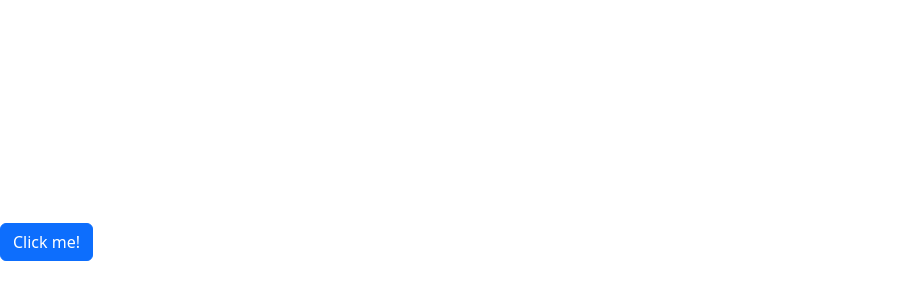
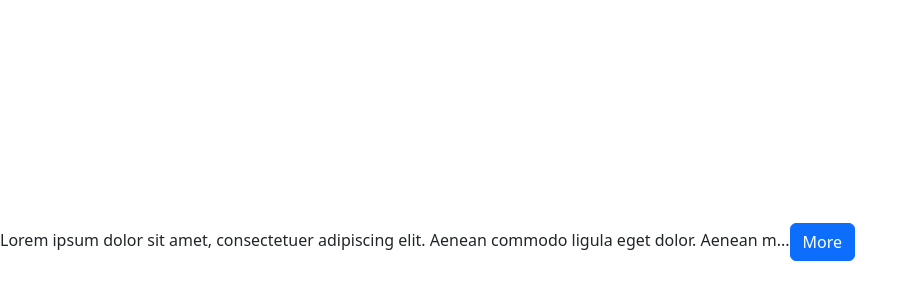
Before and after one commit to mayankgupta804/react-app, a React (Vite) app: page / in a window 1280 px wide. Shown: the part 158-458 px from the top of the page, without its empty margins (0-918 px from the left). Built offline with nearby package versions, Linux system fonts and the light colour scheme; the HTML template or start-up script is replaced by a standard one.

Commit message:
Implement expandable text feature

```diff
--- a/src/App.tsx
+++ b/src/App.tsx
@@ -1,55 +1,30 @@
-import Button from "./components/Button";
-import { useState } from "react";
+import ExpandableText from "./components/ExpandableText";
 
 function App() {
-  const [cart, setCart] = useState({
-    discount: 0.1,
-    items: [
-      { id: 1, title: "Product 1", quantity: 1 },
-      { id: 2, title: "Product 2", quantity: 2 },
-    ],
-  });
-
-  // Solution 1: Using the vanilla React way
-  // const handleClick = () => {
-  //   setPizza({ ...pizza, toppings: [...pizza.toppings, "Cheese"] });
-  // };
-
-  // Solution 2
-  // const handleClick = () => {
-  //   setPizza(
-  //     produce((draft) => {
-  //       draft.toppings.push("Cheese");
-  //     })
-  //   );
-  // };
-
-  // Solution 3
-  const handleClick = () => {
-    const updatedItems = cart.items.map((item) => {
-      if (item.id === 1) {
-        return { ...item, quantity: item.quantity + 1 };
-      } else {
-        return item;
-      }
-    });
-
-    setCart({
-      ...cart,
-      items: [...updatedItems],
-    });
-  };
-
   return (
     <>
-      <Button
-        onClick={() => {
-          console.log(cart);
-          handleClick();
-        }}
-      >
-        Click me!
-      </Button>
+      <ExpandableText>
+        Lorem ipsum dolor sit amet, consectetuer adipiscing elit. Aenean commodo
+        ligula eget dolor. Aenean massa. Cum sociis natoque penatibus et magnis
+        dis parturient montes, nascetur ridiculus mus. Donec quam felis,
+        ultricies nec, pellentesque eu, pretium quis, sem. Nulla consequat massa
+        quis enim. Donec pede justo, fringilla vel, aliquet nec, vulputate eget,
+        arcu. In enim justo, rhoncus ut, imperdiet a, venenatis vitae, justo.
+        Nullam dictum felis eu pede mollis pretium. Integer tincidunt. Cras
+        dapibus. Vivamus elementum semper nisi. Aenean vulputate eleifend
+        tellus. Aenean leo ligula, porttitor eu, consequat vitae, eleifend ac,
+        enim. Aliquam lorem ante, dapibus in, viverra quis, feugiat a, tellus.
+        Phasellus viverra nulla ut metus varius laoreet. Quisque rutrum. Aenean
+        imperdiet. Etiam ultricies nisi vel augue. Curabitur ullamcorper
+        ultricies nisi. Nam eget dui. Etiam rhoncus. Maecenas tempus, tellus
+        eget condimentum rhoncus, sem quam semper libero, sit amet adipiscing
+        sem neque sed ipsum. Nam quam nunc, blandit vel, luctus pulvinar,
+        hendrerit id, lorem. Maecenas nec odio et ante tincidunt tempus. Donec
+        vitae sapien ut libero venenatis faucibus. Nullam quis ante. Etiam sit
+        amet orci eget eros faucibus tincidunt. Duis leo. Sed fringilla mauris
+        sit amet nibh. Donec sodales sagittis magna. Sed consequat, leo eget
+        bibendum sodales, augue velit cursus nunc,
+      </ExpandableText>
     </>
   );
 }
--- /dev/null
+++ b/src/components/ExpandableText.tsx
@@ -0,0 +1,28 @@
+import { ReactNode, useState } from "react";
+import Button from "./Button";
+
+interface Props {
+  maxChars?: number;
+  children: ReactNode;
+}
+
+const ExpandableText = ({ children, maxChars = 100 }: Props) => {
+  const [showFullText, updateShowFullText] = useState(false);
+
+  return (
+    <span style={{ display: "inline" }}>
+      {showFullText
+        ? children
+        : children?.toString().substring(0, maxChars) + "..."}
+      <Button
+        onClick={() => {
+          updateShowFullText(!showFullText);
+        }}
+      >
+        {showFullText ? "Less" : "More"}
+      </Button>
+    </span>
+  );
+};
+
+export default ExpandableText;
```
